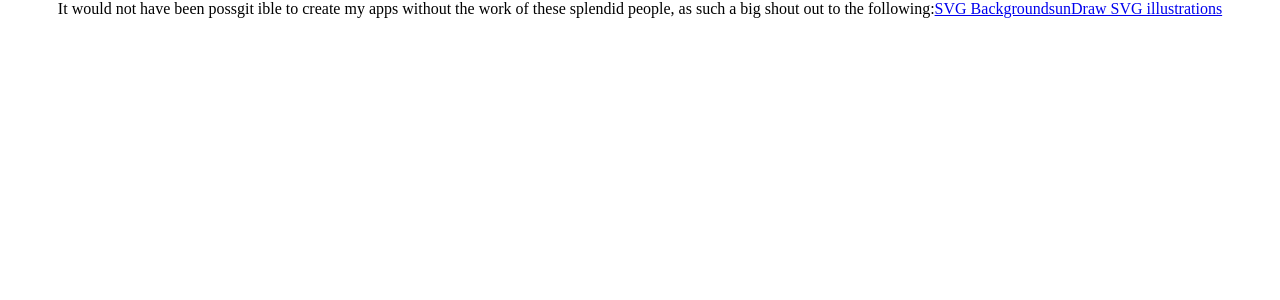
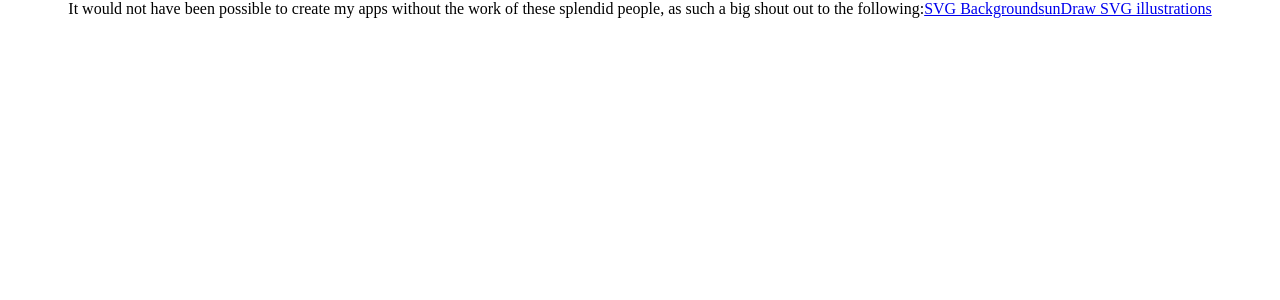
Before and after one commit to oreillyross/MyPortfolio, a Next.js app: page /attributions in a window 1280 px wide. Shown: the top 300 px of the page. Built offline with nearby package versions, Linux system fonts and the light colour scheme.

Commit message:
accepted changes from Github

```diff
--- a/pages/attributions.js
+++ b/pages/attributions.js
@@ -1,10 +1,10 @@
 export default function Attributions() {
-    return (
-        <div>
-            It would not have been possgit ible to create my apps without the work of these splendid people, as such a big shout out to the following:
-
-            <a href='https://www.svgbackgrounds.com/license/'>SVG Backgrounds</a>
-            <a href='https://undraw.co/license'>unDraw SVG illustrations</a>
-        </div>
-    )
+  return (
+    <div>
+      It would not have been possible to create my apps without the work of
+      these splendid people, as such a big shout out to the following:
+      <a href="https://www.svgbackgrounds.com/license/">SVG Backgrounds</a>
+      <a href="https://undraw.co/license">unDraw SVG illustrations</a>
+    </div>
+  );
 }
```
